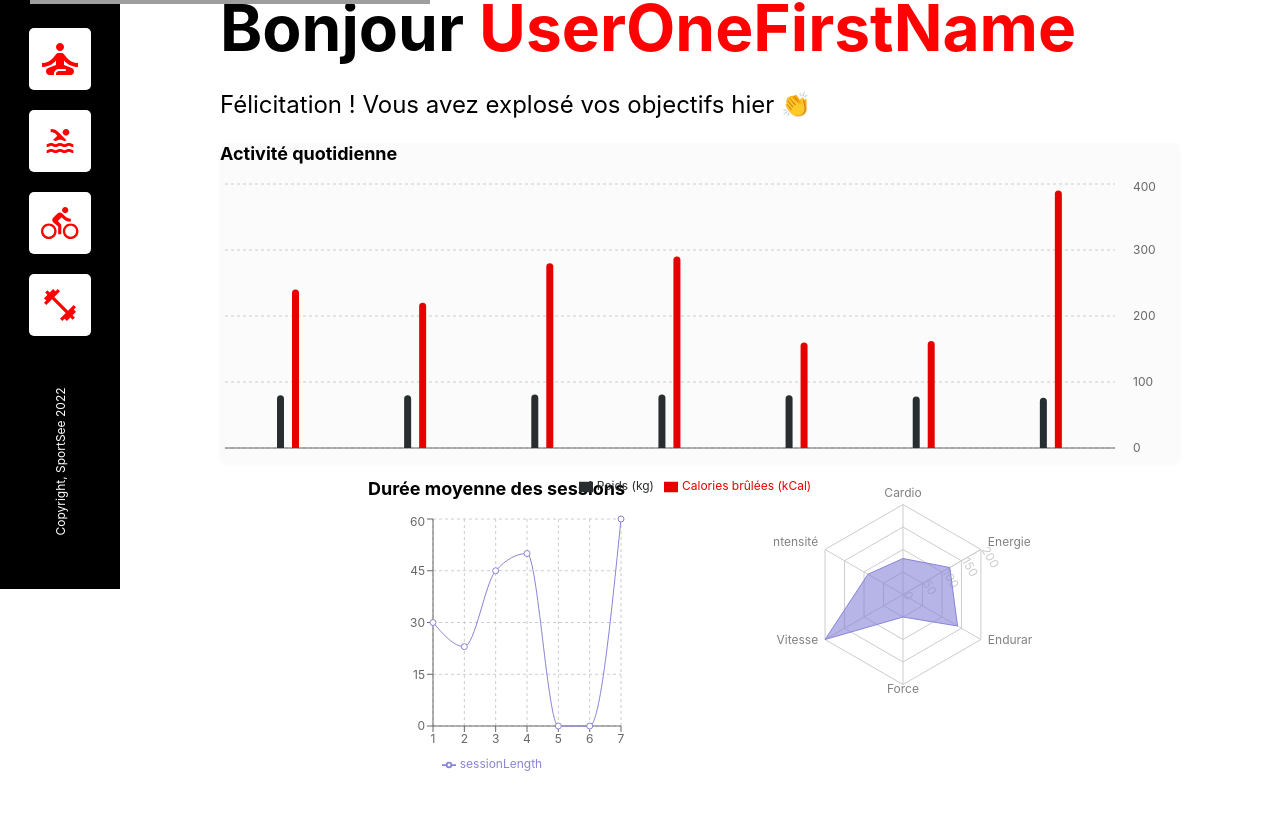
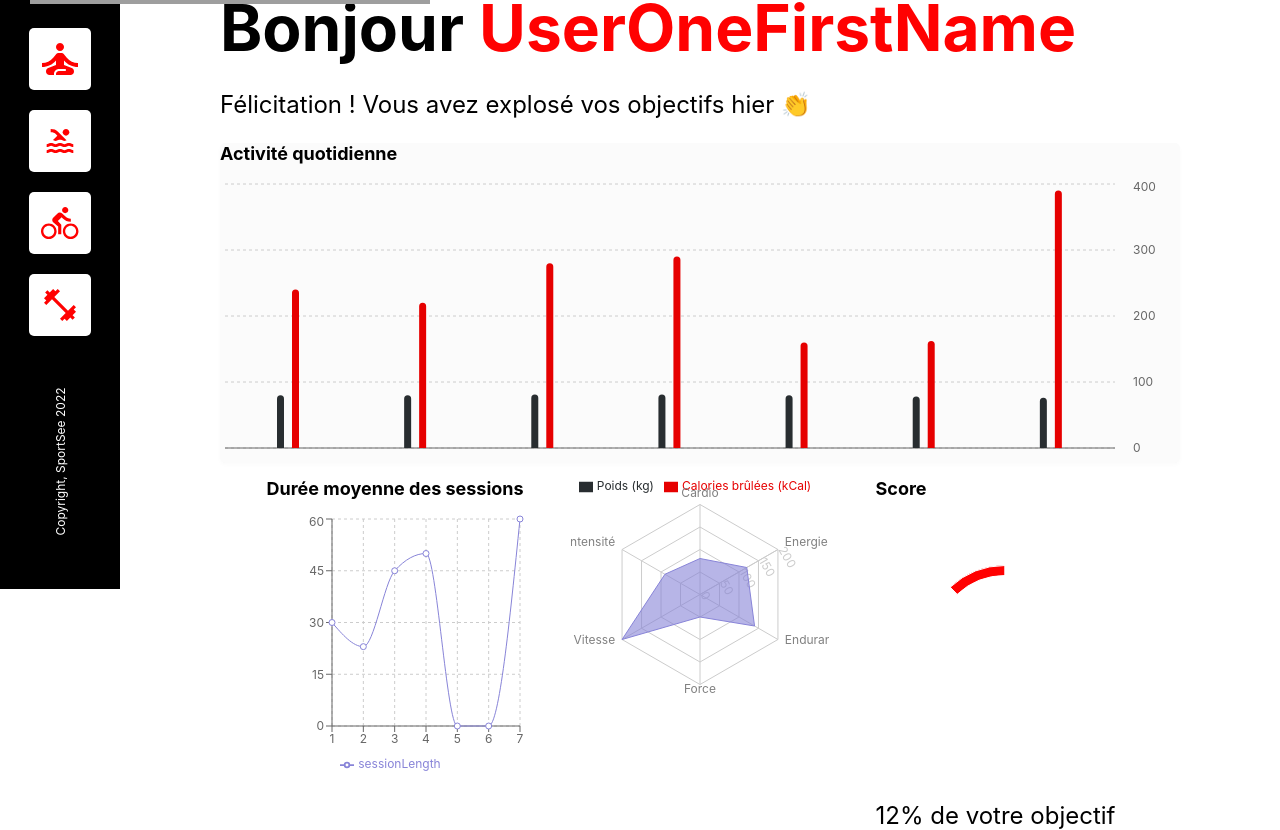
Before and after one commit to VGrolleau/P12-SportSee-Front, a React (Create React App) app: page /dashboard/12 in a window 1280 px wide. Shown: the part 211-1041 px from the top of the page. Built offline with nearby package versions, Linux system fonts and the light colour scheme; grey boxes are pictures that could not be loaded.

Commit message:
Integrate score chart without style

```diff
--- a/src/components/ScoreChart/index.jsx
+++ b/src/components/ScoreChart/index.jsx
@@ -1,7 +1,44 @@
+import { Cell, Pie, PieChart, ResponsiveContainer } from 'recharts';
 import '../../utils/style/ScoreChart.css';
 
-function ScoreChart() {
-    return
+function ScoreChart(props) {
+    const SCORE = props.score;
+    console.log(SCORE);
+    const pieData = [
+        { name: "completed", value: SCORE, fillColor: "#ff0101" },
+        { name: "not-completed", value: 1 - SCORE, fillColor: "transparent" },
+    ];
+
+    return (
+        <div className='score-chart'>
+            <h2>Score</h2>
+
+            <ResponsiveContainer width="100%" height="100%">
+                <PieChart width={160} height={160}>
+                    <Pie
+                        data={pieData}
+                        dataKey="value"
+                        innerRadius={70}
+                        outerRadius={80}
+                        startAngle={90}
+                        endAngle={450}
+                    >
+                        {pieData.map((entry, index) => {
+                            console.log(entry, index)
+                            return (
+                                <Cell
+                                    key={`cell-${index}`}
+                                    fill={entry.fillColor}
+                                />
+                            )
+                        })}
+                    </Pie>
+                </PieChart>
+            </ResponsiveContainer>
+
+            <p><span>{`${100 * SCORE}%`}</span> de votre objectif</p>
+        </div>
+    );
 }
 
 export default ScoreChart;
--- a/src/utils/style/ScoreChart.css
+++ b/src/utils/style/ScoreChart.css
@@ -0,0 +1,4 @@
+.score-chart {
+    width: 258px;
+    height: 263px;
+}
```
